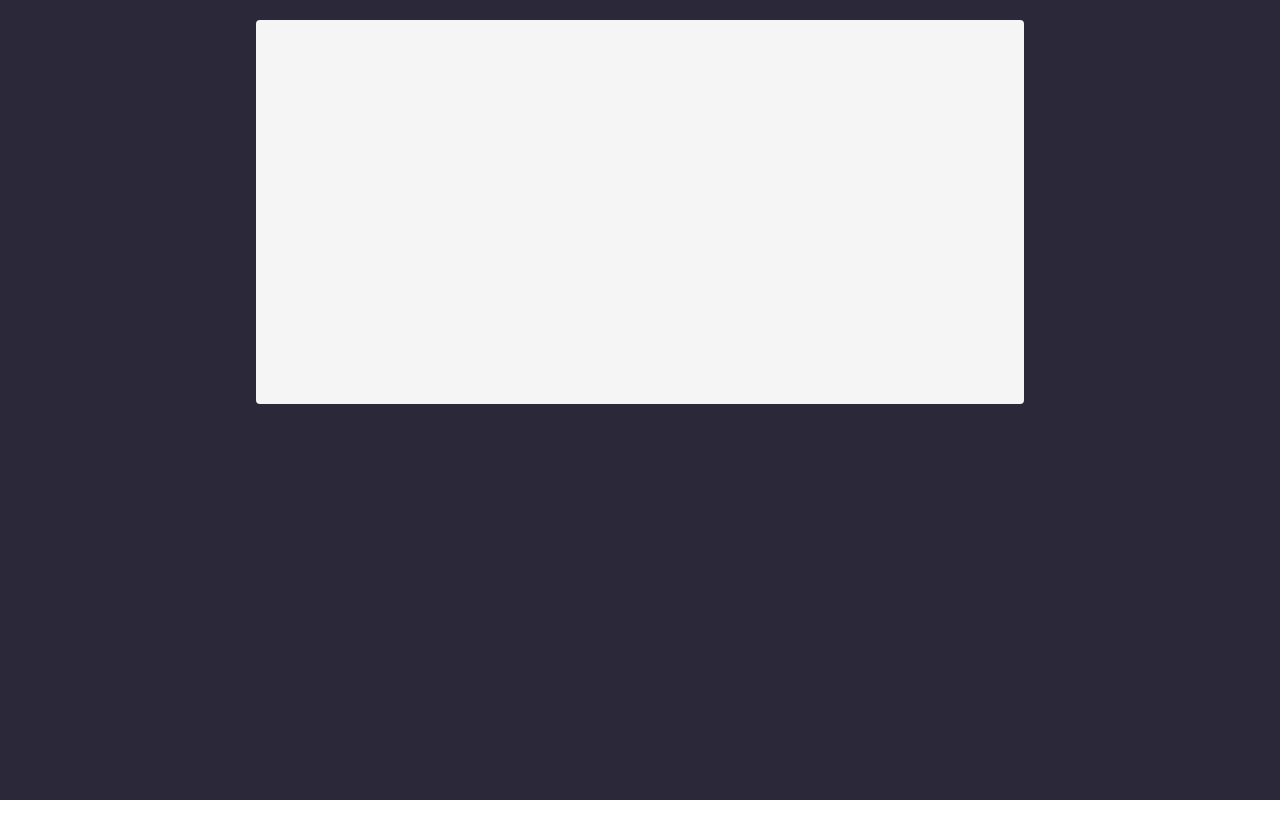
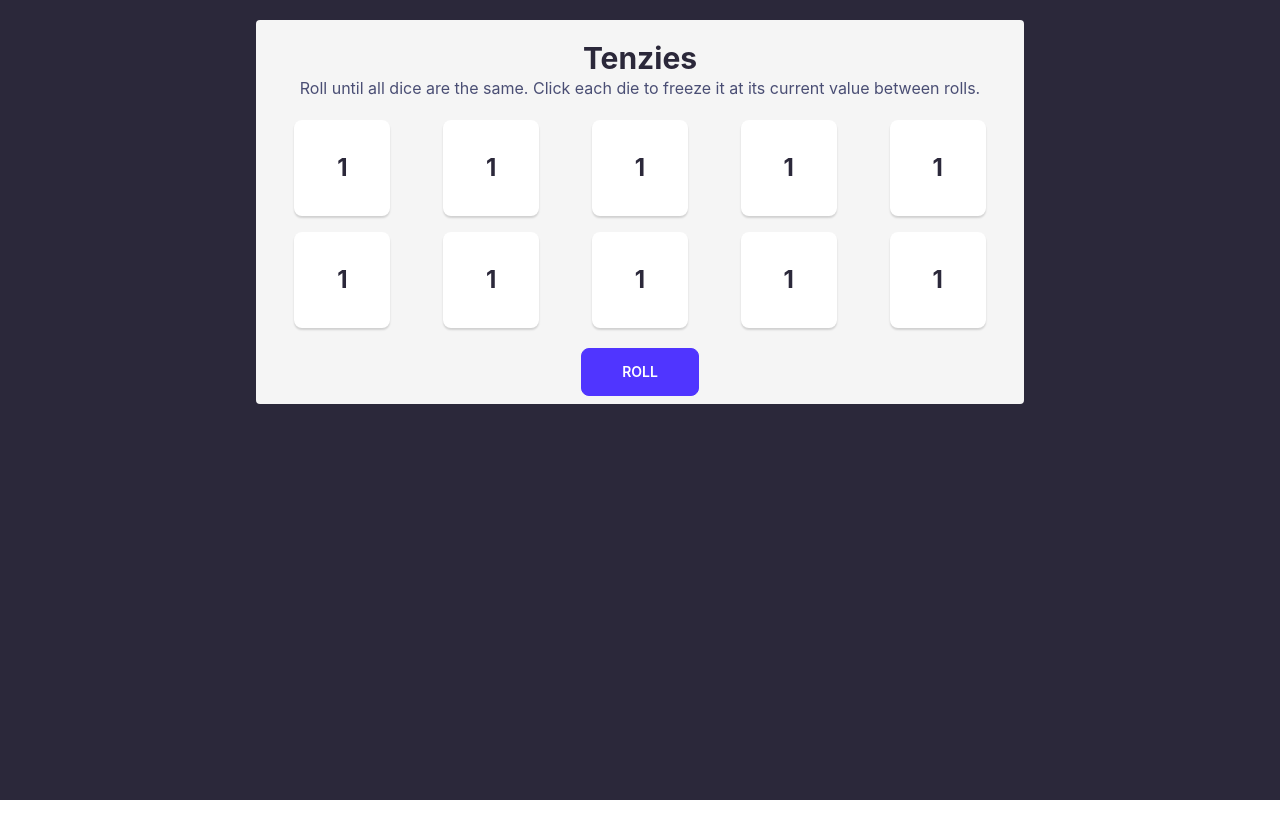
Before and after one commit to TheInfamousGrim/Tenzies-Game-React, a React (Vite) app: page / in a window 1280 px wide. Built offline with nearby package versions, Linux system fonts and the light colour scheme.

Commit message:
Feat: create the die components and game text
Created the component for the die.

Created the game name, description and the button that will roll the
selected dice.

installed nanoid so that I can give the dice components unique ids.

```diff
--- a/package.json
+++ b/package.json
@@ -16,6 +16,7 @@
     "daisyui": "^2.46.1",
     "eslint-config-wesbos": "^3.2.0",
     "framer-motion": "^8.2.4",
+    "nanoid": "^4.0.0",
     "react": "^18.2.0",
     "react-dom": "^18.2.0",
     "tailwindcss": "^3.2.4"
--- a/src/App.jsx
+++ b/src/App.jsx
@@ -1,13 +1,41 @@
-import { useState } from 'react';
-import reactLogo from './assets/react.svg';
+import React, { useState } from 'react';
+import { nanoid } from 'nanoid';
+
+// Css
 import './App.css';
 
+// Components
+import Die from './Components/Die';
+
 function App() {
-    const [count, setCount] = useState(0);
+    const [diceNumbers, setDiceNumbers] = useState(() => [
+        1, 1, 1, 1, 1, 1, 1, 1, 1, 1,
+    ]);
 
     return (
         <div className="App w-full h-full">
-            <main className="bg-secondary h-96 max-w-3xl my-5 mx-auto rounded" />
+            <main className="bg-secondary h-96 max-w-3xl my-5 mx-auto rounded flex flex-col gap-5 p-5">
+                <div>
+                    <h1 className="font-bold text-3xl text-center">Tenzies</h1>
+                    <p className="text-l text-center text-info">
+                        Roll until all dice are the same. Click each die to
+                        freeze it at its current value between rolls.
+                    </p>
+                </div>
+                <div className="grid gap-4 grid-cols-5 grid-rows-2">
+                    {diceNumbers.map((dieNumber) => (
+                        <Die diceNumbers={dieNumber} key={nanoid()} />
+                    ))}
+                </div>
+                <div className="flex justify-center">
+                    <button
+                        type="button"
+                        className="btn w-fit bg-accent border-accent text-white px-10"
+                    >
+                        Roll
+                    </button>
+                </div>
+            </main>
         </div>
     );
 }
--- /dev/null
+++ b/src/Components/Die.jsx
@@ -0,0 +1,9 @@
+import React, { useState } from 'react';
+
+export default function Die({ diceNumbers }) {
+    return (
+        <div className="w-24 h-24 shadow-below mx-auto flex justify-center items-center rounded-lg bg-white">
+            <p className="font-bold text-2xl">{diceNumbers.toString()}</p>
+        </div>
+    );
+}
--- a/tailwind.config.cjs
+++ b/tailwind.config.cjs
@@ -14,6 +14,9 @@ module.exports = {
                 warning: '#DEB617',
                 error: '#F07587',
             },
+            boxShadow: {
+                below: '0px 2px 2px rgba(0, 0, 0, 0.15)',
+            },
         },
     },
     plugins: [require('daisyui')],
```
Also changed, not shown: 1 other file (tests, documents, lock files or other folders).
